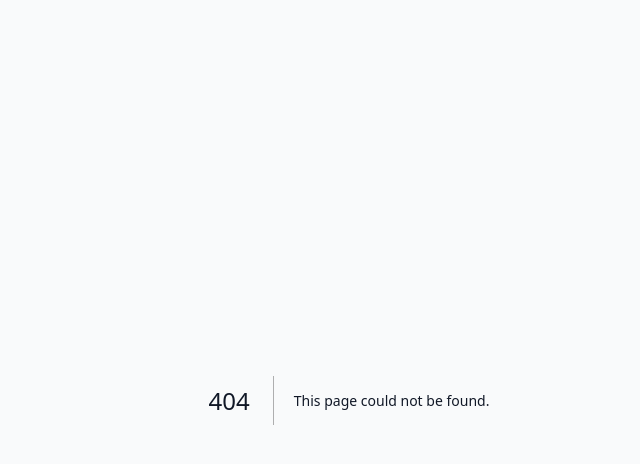
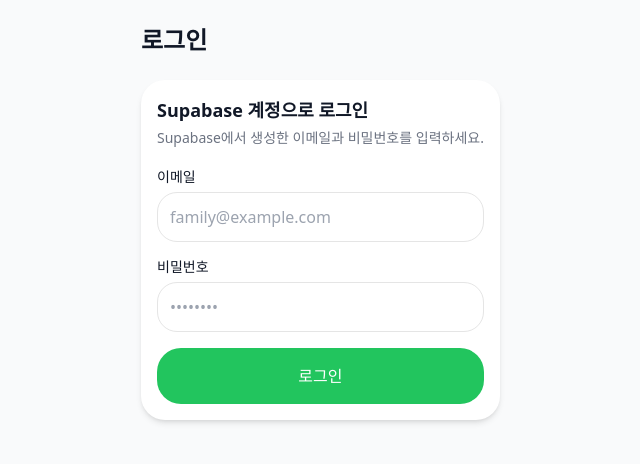
Before and after one commit to jiminseong/woolzip, a Next.js app: page /login in a window 1280 px wide. Before the commit this address had no page. Shown: the top 464 px of the page, without its empty margins (291-931 px from the left). Built offline with nearby package versions, Linux system fonts and the light colour scheme; no server answers.

Commit message:
feat(auth): add login flow and route guards

```diff
--- /dev/null
+++ b/app/(auth)/login/LoginForm.tsx
@@ -0,0 +1,78 @@
+"use client"
+
+import { useRouter } from 'next/navigation'
+import { useState } from 'react'
+import { getSupabaseBrowserClient } from '@/lib/supabase/client'
+
+export default function LoginForm() {
+  const router = useRouter()
+  const [email, setEmail] = useState('')
+  const [password, setPassword] = useState('')
+  const [error, setError] = useState<string | null>(null)
+  const [loading, setLoading] = useState(false)
+
+  async function handleSubmit(e: React.FormEvent<HTMLFormElement>) {
+    e.preventDefault()
+    setLoading(true)
+    setError(null)
+    try {
+      const supabase = getSupabaseBrowserClient()
+      const { error: signInError } = await supabase.auth.signInWithPassword({ email, password })
+      if (signInError) {
+        setError(signInError.message)
+        return
+      }
+      router.replace('/')
+      router.refresh()
+    } catch (err) {
+      setError(err instanceof Error ? err.message : '로그인 중 오류가 발생했어요.')
+    } finally {
+      setLoading(false)
+    }
+  }
+
+  return (
+    <form onSubmit={handleSubmit} className="card space-y-4">
+      <div>
+        <div className="text-lg font-semibold">Supabase 계정으로 로그인</div>
+        <p className="text-sm text-token-text-secondary mt-1">Supabase에서 생성한 이메일과 비밀번호를 입력하세요.</p>
+      </div>
+
+      <div className="space-y-3">
+        <label className="block space-y-1">
+          <span className="text-sm font-medium">이메일</span>
+          <input
+            name="email"
+            type="email"
+            required
+            autoComplete="email"
+            value={email}
+            onChange={e => setEmail(e.target.value)}
+            className="w-full rounded-xl border border-neutral-200 bg-white p-3 focus-visible:outline-none focus-visible:ring-2 focus-visible:ring-neutral-400"
+            placeholder="family@example.com"
+          />
+        </label>
+
+        <label className="block space-y-1">
+          <span className="text-sm font-medium">비밀번호</span>
+          <input
+            name="password"
+            type="password"
+            required
+            autoComplete="current-password"
+            value={password}
+            onChange={e => setPassword(e.target.value)}
+            className="w-full rounded-xl border border-neutral-200 bg-white p-3 focus-visible:outline-none focus-visible:ring-2 focus-visible:ring-neutral-400"
+            placeholder="••••••••"
+          />
+        </label>
+      </div>
+
+      {error && <div className="text-sm text-token-signal-red" role="alert">{error}</div>}
+
+      <button type="submit" disabled={loading} className="btn btn-green w-full disabled:opacity-70">
+        {loading ? '로그인 중...' : '로그인'}
+      </button>
+    </form>
+  )
+}
--- /dev/null
+++ b/app/(auth)/login/page.tsx
@@ -0,0 +1,21 @@
+import { redirect } from 'next/navigation'
+import LoginForm from './LoginForm'
+import { getSession } from '@/lib/supabase/server'
+
+export default async function LoginPage() {
+  const { session } = await getSession()
+  if (session) {
+    redirect('/')
+  }
+
+  return (
+    <div className="min-h-dvh flex flex-col">
+      <header className="section">
+        <h1 className="text-2xl font-bold">로그인</h1>
+      </header>
+      <main className="flex-1 px-4 pb-16 flex items-start">
+        <LoginForm />
+      </main>
+    </div>
+  )
+}
--- /dev/null
+++ b/app/add/AddPageClient.tsx
@@ -0,0 +1,43 @@
+"use client"
+import { useState } from 'react'
+import BottomNav from '@/components/BottomNav'
+import SignalButton from '@/components/SignalButton'
+import UndoToast from '@/components/UndoToast'
+
+export default function AddPageClient() {
+  const [toastUntil, setToastUntil] = useState<Date | null>(null)
+  const [tired, setTired] = useState(false)
+
+  function posted() {
+    const until = new Date(Date.now() + 5 * 60 * 1000)
+    setToastUntil(until)
+  }
+
+  return (
+    <div className="flex flex-col min-h-dvh">
+      <header className="section">
+        <h1 className="text-2xl font-bold">원터치</h1>
+      </header>
+      <main className="flex-1 px-4 pb-24 space-y-4">
+        <div className="card">
+          <div className="mb-3 flex items-center justify-between">
+            <div className="font-medium">살짝 피곤해요</div>
+            <label className="inline-flex items-center gap-2">
+              <input type="checkbox" checked={tired} onChange={e => setTired(e.target.checked)} />
+            </label>
+          </div>
+          <div className="grid grid-cols-2 gap-3">
+            <SignalButton type={tired ? 'yellow' : 'green'} tag="leave" label="출발" onPosted={posted} />
+            <SignalButton type={tired ? 'yellow' : 'green'} tag="home" label="귀가" onPosted={posted} />
+            <SignalButton type={tired ? 'yellow' : 'green'} tag="meal" label="식사" onPosted={posted} />
+            <SignalButton type={tired ? 'yellow' : 'green'} tag="sleep" label="취침" onPosted={posted} />
+            <SignalButton type={tired ? 'yellow' : 'green'} tag="wake" label="기상" onPosted={posted} />
+            <SignalButton type={'red'} tag="sos" label="SOS" onPosted={posted} />
+          </div>
+        </div>
+      </main>
+      <BottomNav />
+      {toastUntil && <UndoToast onUndo={() => setToastUntil(null)} until={toastUntil} />}
+    </div>
+  )
+}
--- a/app/add/page.tsx
+++ b/app/add/page.tsx
@@ -1,43 +1,10 @@
-"use client"
-import { useState } from 'react'
-import BottomNav from '@/components/BottomNav'
-import SignalButton from '@/components/SignalButton'
-import UndoToast from '@/components/UndoToast'
+import { redirect } from 'next/navigation'
+import { getSession } from '@/lib/supabase/server'
+import AddPageClient from './AddPageClient'
 
-export default function AddPage() {
-  const [toastUntil, setToastUntil] = useState<Date | null>(null)
-  const [tired, setTired] = useState(false)
+export default async function AddPage() {
+  const { session } = await getSession()
+  if (!session) redirect('/login')
 
-  function posted() {
-    const until = new Date(Date.now() + 5 * 60 * 1000)
-    setToastUntil(until)
-  }
-
-  return (
-    <div className="flex flex-col min-h-dvh">
-      <header className="section">
-        <h1 className="text-2xl font-bold">원터치</h1>
-      </header>
-      <main className="flex-1 px-4 pb-24 space-y-4">
-        <div className="card">
-          <div className="mb-3 flex items-center justify-between">
-            <div className="font-medium">살짝 피곤해요</div>
-            <label className="inline-flex items-center gap-2">
-              <input type="checkbox" checked={tired} onChange={e => setTired(e.target.checked)} />
-            </label>
-          </div>
-          <div className="grid grid-cols-2 gap-3">
-            <SignalButton type={tired ? 'yellow' : 'green'} tag="leave" label="출발" onPosted={posted} />
-            <SignalButton type={tired ? 'yellow' : 'green'} tag="home" label="귀가" onPosted={posted} />
-            <SignalButton type={tired ? 'yellow' : 'green'} tag="meal" label="식사" onPosted={posted} />
-            <SignalButton type={tired ? 'yellow' : 'green'} tag="sleep" label="취침" onPosted={posted} />
-            <SignalButton type={tired ? 'yellow' : 'green'} tag="wake" label="기상" onPosted={posted} />
-            <SignalButton type={'red'} tag="sos" label="SOS" onPosted={posted} />
-          </div>
-        </div>
-      </main>
-      <BottomNav />
-      {toastUntil && <UndoToast onUndo={() => setToastUntil(null)} until={toastUntil} />}
-    </div>
-  )
+  return <AddPageClient />
 }
--- a/app/me/page.tsx
+++ b/app/me/page.tsx
@@ -1,8 +1,14 @@
+import { redirect } from 'next/navigation'
 import BottomNav from '@/components/BottomNav'
 import EmotionComposer from '@/components/EmotionComposer'
 import TakePillButton from '@/components/TakePillButton'
+import SignOutButton from '@/components/SignOutButton'
+import { getSession } from '@/lib/supabase/server'
 
-export default function MePage() {
+export default async function MePage() {
+  const { session } = await getSession()
+  if (!session) redirect('/login')
+
   return (
     <div className="flex flex-col min-h-dvh">
       <header className="section">
@@ -18,6 +24,9 @@
             <div className="flex items-center justify-between"><span>큰 글자 모드</span><input type="checkbox" /></div>
             <div className="flex items-center justify-between"><span>고대비</span><input type="checkbox" /></div>
             <div className="flex items-center justify-between"><span>푸시 허용</span><input type="checkbox" /></div>
+          </div>
+          <div className="pt-4">
+            <SignOutButton />
           </div>
         </div>
 
--- a/app/page.tsx
+++ b/app/page.tsx
@@ -1,8 +1,13 @@
+import { redirect } from 'next/navigation'
 import BottomNav from '@/components/BottomNav'
 import TodaySummaryCard from '@/components/TodaySummaryCard'
 import TimelineItem from '@/components/TimelineItem'
+import { getSession } from '@/lib/supabase/server'
 
-export default function Page() {
+export default async function Page() {
+  const { session } = await getSession()
+  if (!session) redirect('/login')
+
   const members = [
     { id: '1', name: '엄마', last: '귀가 18:40', gyrc: { g: 2, y: 0, r: 0 }, med: true },
     { id: '2', name: '아빠', last: '식사 12:10', gyrc: { g: 1, y: 1, r: 0 }, med: false },
--- /dev/null
+++ b/components/SignOutButton.tsx
@@ -0,0 +1,24 @@
+"use client"
+import { useRouter } from 'next/navigation'
+import { useState } from 'react'
+import { getSupabaseBrowserClient } from '@/lib/supabase/client'
+
+export default function SignOutButton() {
+  const router = useRouter()
+  const [loading, setLoading] = useState(false)
+
+  async function handleSignOut() {
+    setLoading(true)
+    const supabase = getSupabaseBrowserClient()
+    await supabase.auth.signOut()
+    router.replace('/login')
+    router.refresh()
+    setLoading(false)
+  }
+
+  return (
+    <button onClick={handleSignOut} className="btn w-full" disabled={loading}>
+      {loading ? '로그아웃 중...' : '로그아웃'}
+    </button>
+  )
+}
```
